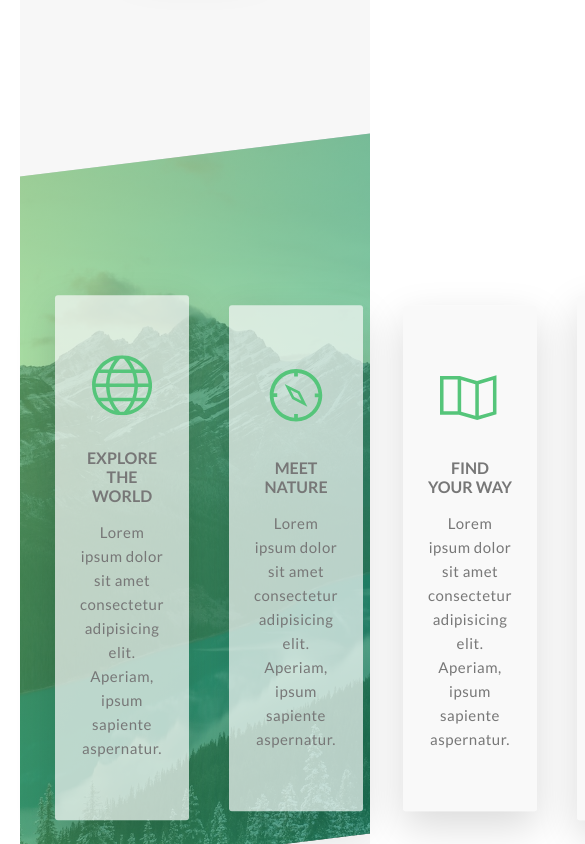
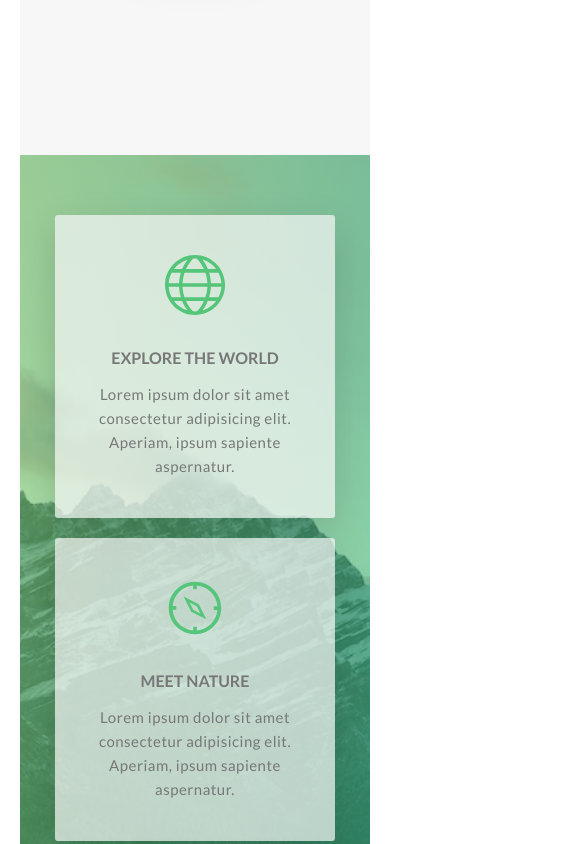
Before and after one commit to Abdallah66hossam/Natours-landing-page, a React (Create React App) app: page / in a window 390 px wide. Shown: the part 1560-2404 px from the top of the page, 585 px wide, since content can reach past the window. Built offline with nearby package versions, Linux system fonts and the light colour scheme.

Commit message:
make responsive for features section

```diff
--- a/src/components/UI/feture_cart..module.scss
+++ b/src/components/UI/feture_cart..module.scss
@@ -1,4 +1,5 @@
 @use "../../main.scss" as color;
+@use "../../responsive/media.scss" as query;
 
 .cart {
   background-color: rgba(247, 247, 247, 0.7);
@@ -13,6 +14,17 @@
   &:hover {
     transform: scale(1.05);
     cursor: pointer;
+  }
+  @include query.respond(desktop) {
+    padding: 5.5rem 2rem;
+  }
+  @include query.respond(tab) {
+    padding: 4rem 1.8rem;
+    width: 70%;
+  }
+  @include query.respond(phone) {
+    padding: 4rem 1.8rem;
+    width: 80%;
   }
   & > :first-child {
     color: color.$medium-green;
--- a/src/components/fetures/fetures.module.scss
+++ b/src/components/fetures/fetures.module.scss
@@ -1,4 +1,5 @@
 @use "../../main.scss" as color;
+@use "../../responsive/media.scss" as query;
 
 .skew {
   background: linear-gradient(
@@ -12,14 +13,35 @@
   height: 70rem;
   transform: skewY(-7deg);
   position: relative;
+  @include query.respond(tab) {
+    transform: skewY(0deg);
+    height: auto;
+  }
   & .fetures {
     display: flex;
     align-items: center;
     gap: 4rem;
-    width: 80%;
     position: absolute;
     left: 50%;
-    top: 60%;
+    top: 50%;
+    transform: translate(-50%, -50%);
+    width: 80%;
     transform: skewY(7deg) translate(-50%, -50%);
+    @include query.respond(desktop) {
+      width: 90%;
+      gap: 2rem;
+    }
+    @include query.respond(tab) {
+      width: 100% !important;
+      display: flex;
+      flex-direction: column;
+      width: 50%;
+      flex-wrap: wrap;
+      align-content: center;
+      padding: 6rem 0;
+      position: relative;
+      transform: skewY(0);
+      left: 0;
+    }
   }
 }
```
